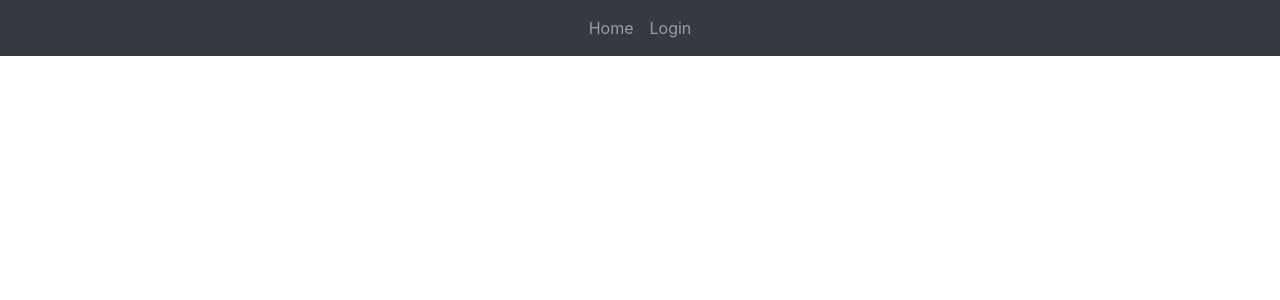
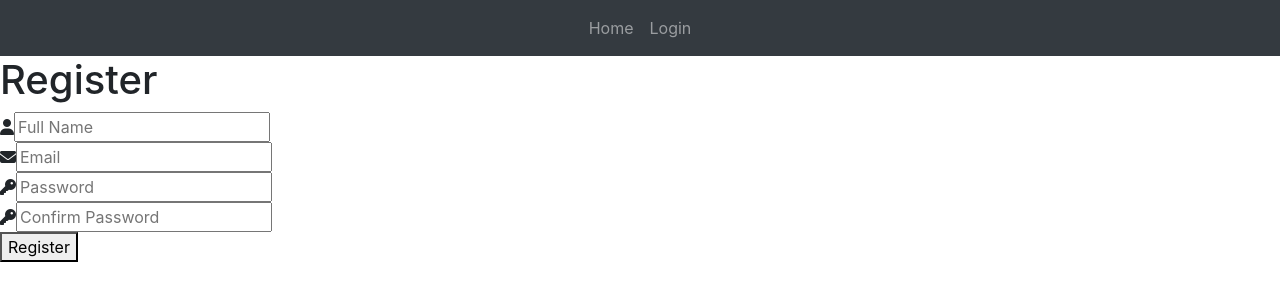
Before and after one commit to thenicedeveloper/TheNiceSurvey, a React (Create React App) app in the folder client/: page /register in a window 1280 px wide. Shown: the top 300 px of the page. Built offline with nearby package versions, Linux system fonts and the light colour scheme.

Commit message:
Added blank  register form

```diff
--- a/client/src/App.js
+++ b/client/src/App.js
@@ -3,7 +3,7 @@ import { BrowserRouter as Router, Route, Switch } from "react-router-dom";
 import NavBar from "./components/layout/Navbar";
 import Main from "./components/Main";
 import Landing from "./components/Landing"
-
+import Register from "./components/register/register";
 import Login from "./components/Login";
 export const myContext = createContext();
 
@@ -13,11 +13,11 @@ function App() {
       <Router>
         <NavBar />
         <Switch>
-          <Route exact path="/" component={Main} exact />
-          <Route exact path="/main" component={Main} exact />
-          <Route path="/landing" component={Landing} exact />
-
-          <Route exact path="/login" component={Login} exact />
+          <Route exact path="/" component={Main} />
+          <Route exact path="/main" component={Main} />
+          <Route exact path="/landing" component={Landing} />
+          <Route exact path="/register" component={Register} />
+          <Route exact path="/login" component={Login} />
         </Switch>
       </Router>
     </myContext.Provider>
--- a/client/src/components/Login.js
+++ b/client/src/components/Login.js
@@ -73,7 +73,9 @@ const Login = () => {
                     </form>
                 </div>
             </div>
-
+            <div >
+              <a href="/register">If new user register here</a>
+            </div>
             <div className="col-4 d-block mx-auto">
                 <a className="btn btn-lg bg-dark text-white d-block mx-auto" href="/auth/google">Login With Google</a>
             </div>
--- /dev/null
+++ b/client/src/components/register/register.jsx
@@ -0,0 +1,76 @@
+import React, { Fragment } from "react";
+import "./register.css";
+
+const Register = () => {
+
+    return(
+        <Fragment>
+          <form className="form-container" >
+            <h1 className="form-title">Register</h1>
+            <div className="input-container">
+              <i className="fa fa-user icon"></i>
+              <input
+                className="input-field"
+                type="text"
+                placeholder="Full Name"
+                name="fullName"
+
+                noValidate
+              />
+
+            </div>
+
+            <div className="input-container">
+              <i className="fa fa-envelope icon"></i>
+              <input
+                className="input-field"
+                type="text"
+                placeholder="Email"
+                name="email"
+
+                noValidate
+              />
+
+
+            </div>
+
+            <div className="input-container">
+              <i className="fa fa-key icon"></i>
+              <input
+                className="input-field"
+                type="password"
+                placeholder="Password"
+                name="password"
+
+                noValidate
+              />
+
+            </div>
+            <div className="input-container">
+              <i className="fa fa-key icon"></i>
+              <input
+                className="input-field"
+                type="password"
+                placeholder="Confirm Password"
+                name="password2"
+
+                noValidate
+              />
+
+            </div>
+
+            <div className="input-container">
+              <button
+                type="button"
+                className="btn-signin"
+
+              >
+                Register
+              </button>
+            </div>
+          </form>
+        </Fragment>
+    );
+}
+
+export default Register;
```
Also changed, not shown: client/src/components/register/register.css (added).
